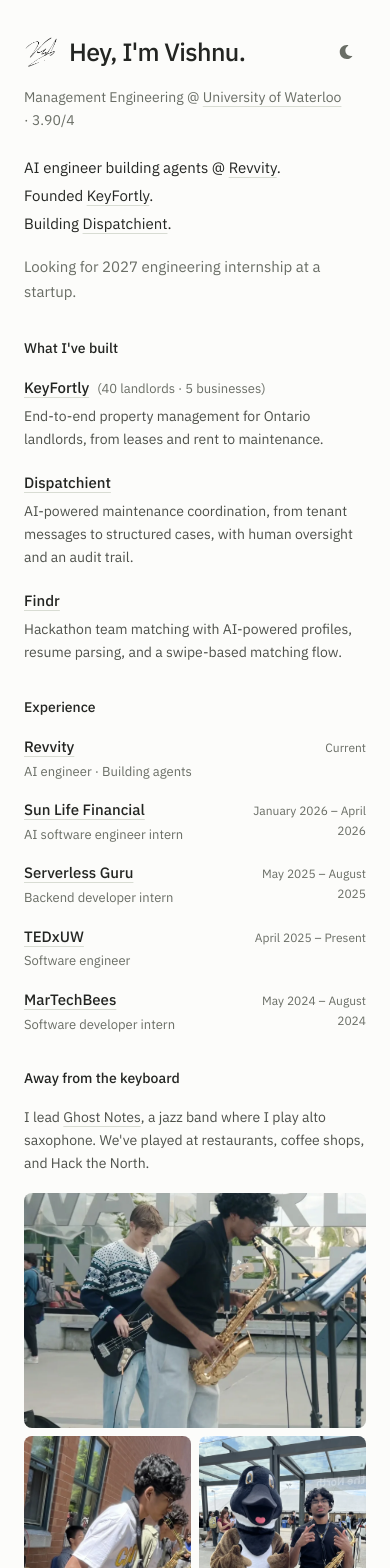
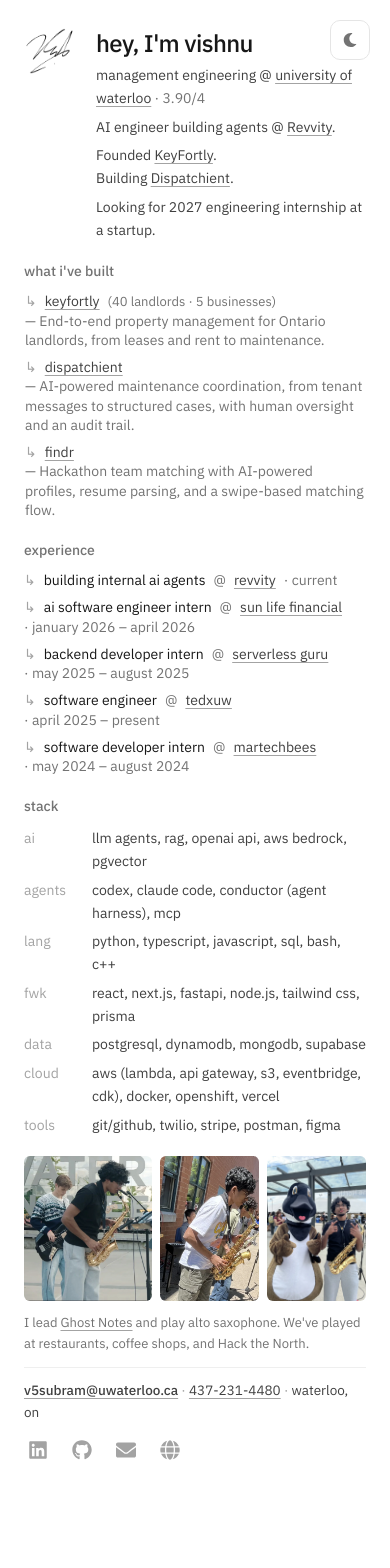
Before and after one commit to Vishnu123vis/VishnuSubramaniPortfolio, a Next.js app: page / in a window 390 px wide. Shown: the top 1568 px of the page. After the commit the page ends 1492 px from the top, so only its background shows below. Built offline with nearby package versions, Linux system fonts and the light colour scheme.

Commit message:
Restore compact portfolio with a small side photo collage

```diff
--- a/src/app/globals.css
+++ b/src/app/globals.css
@@ -1,93 +1,215 @@
 @import "tailwindcss";
+
 @custom-variant dark (&:where(.dark, .dark *));
 
 :root {
-  --bg: #fcfcfa;
-  --fg: #232522;
-  --body: #4e514b;
-  --muted: #696d65;
-  --soft: #91968c;
-  --line: #d8dcd3;
-  --line-soft: #e9ebe5;
+  --bg: #ffffff;
+  --fg: #171717;
+  --body: #404040;
+  --muted: #737373;
+  --soft: #a3a3a3;
+  --line: #e5e5e5;
+  --line-soft: #efefef;
 }
+
 .dark {
-  --bg: #141613;
-  --fg: #eeefe9;
-  --body: #c2c6bb;
-  --muted: #a1a799;
-  --soft: #787f70;
-  --line: #464c40;
-  --line-soft: #2c3128;
+  --bg: #0b0b0c;
+  --fg: #f5f5f5;
+  --body: #d4d4d4;
+  --muted: #a3a3a3;
+  --soft: #6b6b6b;
+  --line: #262626;
+  --line-soft: #1d1d1f;
 }
+
 @layer base {
-  html { color-scheme: light; }
-  html.dark { color-scheme: dark; }
-  body { background: var(--bg); color: var(--body); @apply antialiased; }
-  ::selection { background: var(--line); color: var(--fg); }
-  :focus-visible { outline: 2px solid var(--fg); outline-offset: 5px; }
-  h1, h2 { color: var(--fg); text-wrap: balance; }
-  a, button { -webkit-tap-highlight-color: transparent; }
-  button { cursor: pointer; }
-}
-.portfolio { max-width: 720px; margin: 0 auto; padding: 64px 28px 36px; font-size: 15px; line-height: 1.65; }
-.portfolio > section { margin-top: 38px; }
-.identity { display: flex; align-items: center; justify-content: space-between; gap: 16px; }
-.name-row { display: flex; align-items: center; gap: 14px; }
-.signature { width: 42px; height: auto; }
-.portfolio h1 { font-size: 29px; line-height: 1.25; font-weight: 500; letter-spacing: -0.025em; }
-.portfolio h2 { font-size: 14px; font-weight: 500; margin-bottom: 16px; }
-.education { margin-top: 14px; color: var(--muted); font-size: 14px; }
-.gpa { white-space: nowrap; }
-.intro-work { margin-top: 22px; color: var(--fg); line-height: 1.85; }
-.availability { margin-top: 18px; color: var(--muted); }
-.link-quiet { color: inherit; text-decoration: underline; text-decoration-color: var(--line); text-underline-offset: 4px; text-decoration-thickness: 1px; transition: text-decoration-color 160ms ease; }
-.link-quiet:hover { color: var(--fg); text-decoration-color: var(--fg); }
-.project-list { display: grid; gap: 20px; }
-.project-name { display: flex; flex-wrap: wrap; align-items: baseline; column-gap: 8px; color: var(--fg); font-weight: 500; }
-.audience { color: var(--muted); font-size: 13px; font-weight: 400; }
-.project-list p { margin-top: 4px; max-width: 65ch; font-size: 14px; }
-.experience-list { display: grid; gap: 16px; }
-.experience-list li { display: flex; justify-content: space-between; gap: 16px; }
-.company { color: var(--fg); font-weight: 500; }
-.role { font-size: 13px; color: var(--muted); margin-top: 1px; }
-.period { font-size: 12px; color: var(--muted); font-variant-numeric: tabular-nums; padding-top: 3px; text-align: right; }
-.about-copy { font-size: 14px; max-width: 65ch; }
-.photo-collage { display: grid; grid-template-columns: 1.5fr 0.85fr 1fr; gap: 10px; margin-top: 18px; }
-.photo-collage a { display: block; overflow: hidden; border-radius: 8px; height: 220px; }
-.photo-collage img { width: 100%; height: 100%; object-fit: cover; }
-.photo-collage a:nth-child(2) img { object-position: 55% top; }
-.photo-collage a:nth-child(3) img { object-position: 60% center; }
-.stack-list { font-size: 13px; display: grid; gap: 8px; }
-.stack-list > div { display: grid; grid-template-columns: 88px 1fr; gap: 12px; }
-.stack-list dt { color: var(--muted); }
-.stack-list dd { min-width: 0; }
-footer { border-top: 1px solid var(--line-soft); margin-top: 36px; padding-top: 22px; display: flex; justify-content: space-between; align-items: center; gap: 20px; }
-.contact { font-size: 13px; }
-.contact > a { color: var(--fg); }
-.contact p { margin-top: 3px; color: var(--muted); font-size: 12px; }
-.icon-link { display: inline-flex; align-items: center; justify-content: center; min-width: 32px; min-height: 36px; color: var(--muted); border-radius: 4px; }
-.icon-link:hover { color: var(--fg); }
-.chip { display: inline-flex; align-items: center; justify-content: center; flex-shrink: 0; width: 40px; height: 40px; color: var(--muted); border-radius: 50%; }
-.chip:hover { color: var(--fg); background: var(--line-soft); }
-@media (max-width: 640px) {
-  .portfolio { padding: 32px 24px 28px; }
-  .portfolio h1 { font-size: 25px; }
-  .signature { width: 35px; }
-  .name-row { gap: 10px; }
-  .portfolio > section { margin-top: 32px; }
-  .photo-collage { grid-template-columns: 1fr 1fr; gap: 8px; }
-  .photo-collage a:first-child { grid-column: 1 / -1; height: 235px; }
-  .photo-collage a { height: 200px; }
-  .experience-list li { gap: 10px; }
-  .period { max-width: 120px; }
-  footer { flex-direction: column; align-items: flex-start; gap: 14px; }
-}
-@media (prefers-reduced-motion: reduce) {
-  *, *::before, *::after { transition: none !important; scroll-behavior: auto !important; }
+  html {
+    color-scheme: light;
+    scroll-behavior: smooth;
+  }
+
+  html.dark {
+    color-scheme: dark;
+  }
+
+  body {
+    background-color: var(--bg);
+    color: var(--fg);
+    transition:
+      background-color 0.25s ease,
+      color 0.25s ease;
+    @apply antialiased;
+  }
+
+  ::selection {
+    background-color: var(--line);
+    color: var(--fg);
+  }
+
+  details > summary {
+    list-style: none;
+  }
+
+  details > summary::-webkit-details-marker {
+    display: none;
+  }
 }
 
 @layer utilities {
-  .text-fg { color: var(--fg); }
-  .text-body { color: var(--body); }
-  .text-soft { color: var(--muted); }
+  .text-fg {
+    color: var(--fg);
+  }
+  .text-body {
+    color: var(--body);
+  }
+  .text-muted {
+    color: var(--muted);
+  }
+  .text-soft {
+    color: var(--soft);
+  }
+  .bg-surface {
+    background-color: var(--bg);
+  }
+  .border-line {
+    border-color: var(--line);
+  }
+  .border-line-soft {
+    border-color: var(--line-soft);
+  }
+  .divide-line-soft > * + * {
+    border-top: 1px solid var(--line-soft);
+  }
+
+  .link-quiet {
+    color: inherit;
+    text-decoration: underline;
+    text-decoration-color: var(--soft);
+    text-underline-offset: 3px;
+    border-radius: 2px;
+    transition:
+      color 0.2s ease,
+      text-decoration-color 0.2s ease;
+  }
+  .link-quiet:hover {
+    color: var(--fg);
+    text-decoration-color: var(--fg);
+  }
+  .link-quiet:focus-visible {
+    outline: 2px solid var(--fg);
+    outline-offset: 2px;
+  }
+
+  .icon-link {
+    display: inline-flex;
+    align-items: center;
+    justify-content: center;
+    color: var(--soft);
+    border-radius: 6px;
+    padding: 4px;
+    transition:
+      color 0.2s ease,
+      background-color 0.2s ease,
+      border-color 0.2s ease;
+  }
+  .icon-link:hover {
+    color: var(--fg);
+  }
+  .icon-link:focus-visible {
+    outline: 2px solid var(--fg);
+    outline-offset: 2px;
+  }
+
+  .chip {
+    display: inline-flex;
+    align-items: center;
+    justify-content: center;
+    height: 40px;
+    width: 40px;
+    border: 1px solid var(--line);
+    background-color: var(--bg);
+    color: var(--muted);
+    border-radius: 10px;
+    transition:
+      color 0.2s ease,
+      background-color 0.2s ease,
+      border-color 0.2s ease;
+  }
+  .chip:hover {
+    color: var(--fg);
+    border-color: var(--fg);
+  }
+  .chip:focus-visible {
+    outline: 2px solid var(--fg);
+    outline-offset: 2px;
+  }
+
+  .list-arrow > li {
+    border-left: 1px solid transparent;
+    padding-left: 0;
+    transition:
+      padding 0.2s ease,
+      border-color 0.2s ease;
+  }
+  @media (hover: hover) and (pointer: fine) {
+    .list-arrow > li:hover {
+      border-color: var(--line);
+      padding-left: 4px;
+    }
+  }
+
+  .section {
+    margin-top: 3.5rem;
+    padding-top: 2.5rem;
+    border-top: 1px solid var(--line-soft);
+    scroll-margin-top: 7rem;
+  }
+  @media (min-width: 640px) {
+    .section {
+      margin-top: 4.25rem;
+      padding-top: 3rem;
+    }
+  }
+
+  .section-title {
+    margin-bottom: 1.75rem;
+    font-size: 1.2rem;
+    font-weight: 600;
+    letter-spacing: -0.015em;
+    color: var(--fg);
+  }
 }
+
+@media (prefers-reduced-motion: no-preference) {
+  @keyframes fade-up {
+    from {
+      opacity: 0;
+      transform: translateY(8px);
+    }
+    to {
+      opacity: 1;
+      transform: translateY(0);
+    }
+  }
+
+  .animate-enter {
+    animation: fade-up 0.55s ease backwards;
+  }
+}
+
+/* A small personal photo panel beside the original compact portfolio. */
+.portfolio-main { position: relative; }
+.photo-aside { font-size: 13px; line-height: 1.6; }
+.photo-aside p { margin-top: 12px; }
+.photo-strip { display: grid; grid-template-columns: 1.3fr 1fr 1fr; gap: 8px; }
+.photo-strip a { display: block; height: 145px; overflow: hidden; border-radius: 6px; }
+.photo-strip img { width: 100%; height: 100%; object-fit: cover; }
+.photo-strip a:nth-child(2) img { object-position: center top; }
+.photo-strip a:focus-visible { outline: 2px solid var(--fg); outline-offset: 3px; }
+@media (min-width: 1200px) {
+  .portfolio-main { transform: translateX(-130px); }
+  .photo-aside { position: absolute; left: calc(100% + 40px); top: 150px; width: 220px; }
+  .photo-strip { grid-template-columns: 1fr 1fr; }
+  .photo-strip a { height: 140px; }
+  .photo-strip a:first-child { grid-column: 1 / -1; height: 175px; }
+}
--- a/src/app/page.tsx
+++ b/src/app/page.tsx
@@ -8,97 +8,188 @@
 import { projects } from "@/data/projects";
 import { skills } from "@/data/skills";
 
-function ExternalLink({ href, children }: { href: string; children: ReactNode }) {
-  return <a href={href} target="_blank" rel="noopener noreferrer" className="link-quiet">{children}</a>;
+const UW = "https://uwaterloo.ca/";
+
+function ExternalLink({
+  href,
+  children,
+}: {
+  href: string;
+  children: ReactNode;
+}) {
+  return (
+    <a
+      href={href}
+      target="_blank"
+      rel="noopener noreferrer"
+      className="link-quiet"
+    >
+      {children}
+    </a>
+  );
 }
 
-const photos = [
-  { src: "/photos/alto-performance.webp", alt: "Playing alto saxophone alongside the band at Waterloo", width: 1200, height: 1009 },
-  { src: "/photos/outdoor-jazz.webp", alt: "Playing saxophone with the band at an outdoor performance", width: 700, height: 1505 },
-  { src: "/photos/hack-the-north.webp", alt: "With my saxophone and the goose mascot at Hack the North", width: 900, height: 1200 },
-];
+const SECTION_HEAD =
+  "mb-2.5 text-[14px] font-medium text-muted sm:text-[15px]";
 
 export default function Home() {
   return (
-    <main className="portfolio">
-      <header className="intro">
-        <div className="identity">
-          <div className="name-row">
-            <Image src="/signature.png" alt="" width={1024} height={903} className="signature dark:invert" priority />
-            <h1>Hey, I&apos;m Vishnu.</h1>
-          </div>
+    <div className="min-h-svh px-6 py-7 sm:px-10 sm:py-9 lg:py-10">
+      <div className="fixed right-5 top-5 z-40 sm:right-7 sm:top-7">
         <ThemeToggle />
       </div>
-        <p className="education">Management Engineering @ <ExternalLink href="https://uwaterloo.ca/">University of Waterloo</ExternalLink><span className="gpa"> · {education.gpa}</span></p>
-        <div className="intro-work">
-          <p>AI engineer building agents @ <ExternalLink href="https://www.revvity.com/">Revvity</ExternalLink>.</p>
-          <p>Founded <ExternalLink href="https://keyfortly.com/">KeyFortly</ExternalLink>.</p>
-          <p>Building <ExternalLink href="https://dispatchient.mistyfrog8.chatgpt.site">Dispatchient</ExternalLink>.</p>
+
+      <main className="portfolio-main mx-auto flex w-full max-w-[44rem] flex-col gap-5 sm:gap-6 lg:gap-7">
+        <header className="flex items-start gap-5 sm:gap-7">
+          <Image
+            src="/signature.png"
+            alt=""
+            width={1024}
+            height={903}
+            className="h-auto w-[3.25rem] shrink-0 object-contain object-left dark:invert sm:w-[3.75rem] lg:w-[4.25rem]"
+            priority
+          />
+          <div className="min-w-0 flex-1 space-y-1.5">
+            <h1 className="text-fg text-[1.5rem] font-medium leading-tight tracking-tight sm:text-[1.75rem] lg:text-[1.95rem]">
+              hey, I&apos;m vishnu
+            </h1>
+            <p className="text-body text-[14px] leading-relaxed sm:text-[15px]">
+              management engineering @{" "}
+              <ExternalLink href={UW}>university of waterloo</ExternalLink>
+              <span className="text-muted">
+                {" · "}
+                {education.gpa}
+              </span>
+            </p>
+            <p className="text-body text-[14px] leading-relaxed sm:text-[15px]">
+              AI engineer building agents @{" "}
+              <ExternalLink href="https://www.revvity.com/">Revvity</ExternalLink>.
+            </p>
+            <p className="text-body text-[14px] leading-relaxed sm:text-[15px]">
+              Founded <ExternalLink href="https://keyfortly.com/">KeyFortly</ExternalLink>.
+              <br />
+              Building <ExternalLink href="https://dispatchient.mistyfrog8.chatgpt.site">Dispatchient</ExternalLink>.
+            </p>
+            <p className="text-body text-[14px] leading-relaxed sm:text-[15px]">
+              Looking for 2027 engineering internship at a startup.
+            </p>
           </div>
-        <p className="availability">Looking for 2027 engineering internship at a startup.</p>
         </header>
 
-      <section aria-labelledby="projects-heading">
-        <h2 id="projects-heading">What I&apos;ve built</h2>
-        <ul className="project-list">
-          {projects.map((project) => (
-            <li key={project.title}>
-              <div className="project-name">
-                <ExternalLink href={(project.live || project.github)!}>{project.title}</ExternalLink>
-                {project.audience && <span className="audience">({project.audience})</span>}
-              </div>
-              <p>{project.tagline}</p>
+        <section>
+          <h2 className={SECTION_HEAD}>what i&apos;ve built</h2>
+          <ul className="list-arrow text-body space-y-2 text-[14px] leading-snug sm:text-[15px]">
+            {projects.map((p) => (
+              <li
+                key={p.title}
+                className="flex flex-wrap items-baseline gap-x-2"
+              >
+                <span className="text-soft" aria-hidden>
+                  ↳
+                </span>
+                {(p.live || p.github) ? (
+                  <ExternalLink href={(p.live || p.github)!}>
+                    {p.title.toLowerCase()}
+                  </ExternalLink>
+                ) : (
+                  <span className="text-fg">{p.title.toLowerCase()}</span>
+                )}
+                {p.audience && <span className="text-muted text-[13px]">({p.audience})</span>}
+                <span className="text-muted">— {p.tagline}</span>
               </li>
             ))}
           </ul>
         </section>
 
-      <section aria-labelledby="experience-heading">
-        <h2 id="experience-heading">Experience</h2>
-        <ul className="experience-list">
-          {experiences.map((experience) => (
-            <li key={`${experience.company}-${experience.period}`}>
-              <div>
-                <p className="company">{experience.companyUrl ? <ExternalLink href={experience.companyUrl}>{experience.company}</ExternalLink> : experience.company}</p>
-                <p className="role">{experience.roleShort}</p>
-              </div>
-              <span className="period">{experience.period}</span>
+        <section>
+          <h2 className={SECTION_HEAD}>experience</h2>
+          <ul className="text-body space-y-2 text-[14px] leading-snug sm:text-[15px]">
+            {experiences.map((exp) => (
+              <li
+                key={`${exp.company}-${exp.period}`}
+                className="flex flex-wrap items-baseline gap-x-2"
+              >
+                <span className="text-soft" aria-hidden>
+                  ↳
+                </span>
+                <span className="text-fg">{exp.roleShort.toLowerCase()}</span>
+                <span className="text-muted">@</span>
+                {exp.companyUrl ? (
+                  <ExternalLink href={exp.companyUrl}>
+                    {exp.company.toLowerCase()}
+                  </ExternalLink>
+                ) : (
+                  <span>{exp.company.toLowerCase()}</span>
+                )}
+                <span className="text-muted tabular-nums">
+                  · {exp.period.toLowerCase()}
+                </span>
               </li>
             ))}
           </ul>
         </section>
 
-      <section aria-labelledby="about-heading">
-        <h2 id="about-heading">Away from the keyboard</h2>
-        <p className="about-copy">I lead <ExternalLink href="https://www.instagram.com/ghost_notes_official/">Ghost Notes</ExternalLink>, a jazz band where I play alto saxophone. We&apos;ve played at restaurants, coffee shops, and Hack the North.</p>
-        <div className="photo-collage">
-          {photos.map((photo) => (
-            <a key={photo.src} href={photo.src} target="_blank" rel="noopener noreferrer" aria-label={`View photo: ${photo.alt}`}>
-              <Image {...photo} alt={photo.alt} sizes="(max-width: 640px) 45vw, 320px" />
-            </a>
-          ))}
+        <section>
+          <h2 className={SECTION_HEAD}>stack</h2>
+          <dl className="text-body space-y-1.5 text-[14px] leading-relaxed sm:text-[15px]">
+            {(
+              [
+                ["ai", skills.ai],
+                ["agents", skills.agents],
+                ["lang", skills.languages],
+                ["fwk", skills.frameworks],
+                ["data", skills.databases],
+                ["cloud", skills.cloud],
+                ["tools", skills.tools],
+              ] as const
+            ).map(([label, items]) => (
+              <div
+                key={label}
+                className="flex flex-wrap items-baseline gap-x-3"
+              >
+                <dt className="text-soft w-[3.5rem] shrink-0">{label}</dt>
+                <dd className="min-w-0 flex-1">{items.join(", ").toLowerCase()}</dd>
               </div>
-      </section>
-
-      <section aria-labelledby="stack-heading">
-        <h2 id="stack-heading">Tools I work with</h2>
-        <dl className="stack-list">
-          {([
-            ["AI", skills.ai], ["Agents", skills.agents], ["Languages", skills.languages],
-            ["Frameworks", skills.frameworks], ["Data", skills.databases], ["Cloud", skills.cloud], ["Tools", skills.tools],
-          ] as const).map(([label, items]) => (
-            <div key={label}><dt>{label}</dt><dd>{items.join(", ")}</dd></div>
             ))}
           </dl>
         </section>
 
-      <footer>
-        <div className="contact">
-          <a href={`mailto:${personalInfo.email}`} className="link-quiet">{personalInfo.email}</a>
-          <p><a href={`tel:${personalInfo.phone.replace(/\D/g, "")}`} className="link-quiet">{personalInfo.phone}</a><span> · Waterloo, ON</span></p>
+        <aside className="photo-aside" aria-label="Music and life">
+          <div className="photo-strip">
+            <a href="/photos/alto-performance.webp" target="_blank" rel="noopener noreferrer" aria-label="View saxophone performance photo">
+              <Image src="/photos/alto-performance.webp" alt="Playing alto saxophone with the band at Waterloo" width={1200} height={1009} sizes="(min-width: 1200px) 220px, 35vw" />
+            </a>
+            <a href="/photos/outdoor-jazz.webp" target="_blank" rel="noopener noreferrer" aria-label="View outdoor jazz photo">
+              <Image src="/photos/outdoor-jazz.webp" alt="Playing saxophone at an outdoor performance" width={700} height={1505} sizes="(min-width: 1200px) 106px, 28vw" />
+            </a>
+            <a href="/photos/hack-the-north.webp" target="_blank" rel="noopener noreferrer" aria-label="View Hack the North photo">
+              <Image src="/photos/hack-the-north.webp" alt="With my saxophone and the goose mascot at Hack the North" width={900} height={1200} sizes="(min-width: 1200px) 106px, 28vw" />
+            </a>
           </div>
+          <p className="text-muted">I lead <ExternalLink href="https://www.instagram.com/ghost_notes_official/">Ghost Notes</ExternalLink> and play alto saxophone. We&apos;ve played at restaurants, coffee shops, and Hack the North.</p>
+        </aside>
+
+        <footer className="border-line-soft -mt-2 flex flex-col gap-3 border-t pt-3 sm:-mt-3 sm:flex-row sm:items-center sm:justify-between sm:gap-6 sm:pt-3.5">
+          <p className="text-body text-[13.5px] leading-relaxed sm:text-[14px]">
+            <a
+              href={`mailto:${personalInfo.email}`}
+              className="link-quiet text-fg font-medium"
+            >
+              {personalInfo.email}
+            </a>
+            <span className="text-soft"> · </span>
+            <a
+              href={`tel:${personalInfo.phone.replace(/\D/g, "")}`}
+              className="link-quiet"
+            >
+              {personalInfo.phone}
+            </a>
+            <span className="text-soft"> · </span>
+            waterloo, on
+          </p>
           <SocialLinks />
         </footer>
       </main>
+    </div>
   );
 }
--- a/src/data/experience.ts
+++ b/src/data/experience.ts
@@ -14,7 +14,7 @@
 export const experiences: Experience[] = [
   {
     title: "AI Engineering",
-    roleShort: "AI engineer · Building agents",
+    roleShort: "building internal AI agents",
     company: "Revvity",
     period: "Current",
     companyUrl: "https://www.revvity.com/",
@@ -22,7 +22,7 @@
   },
   {
     title: "AI Software Engineer / Solutions Architect",
-    roleShort: "AI software engineer intern",
+    roleShort: "ai software engineer intern",
     company: "Sun Life Financial",
     location: "Toronto, ON",
     period: "January 2026 – April 2026",
@@ -47,7 +47,7 @@
   },
   {
     title: "Backend Developer Intern",
-    roleShort: "Backend developer intern",
+    roleShort: "backend developer intern",
     company: "Serverless Guru",
     location: "Remote · Wilmington, DE",
     period: "May 2025 – August 2025",
@@ -67,7 +67,7 @@
   },
   {
     title: "Software Engineer",
-    roleShort: "Software engineer",
+    roleShort: "software engineer",
     company: "TEDxUW",
     location: "Waterloo, ON",
     period: "April 2025 – Present",
@@ -82,7 +82,7 @@
   },
   {
     title: "Software Developer",
-    roleShort: "Software developer intern",
+    roleShort: "software developer intern",
     company: "MarTechBees",
     location: "Toronto, ON",
     period: "May 2024 – August 2024",
```
Lines whose indentation alone changed are shown as unchanged.
